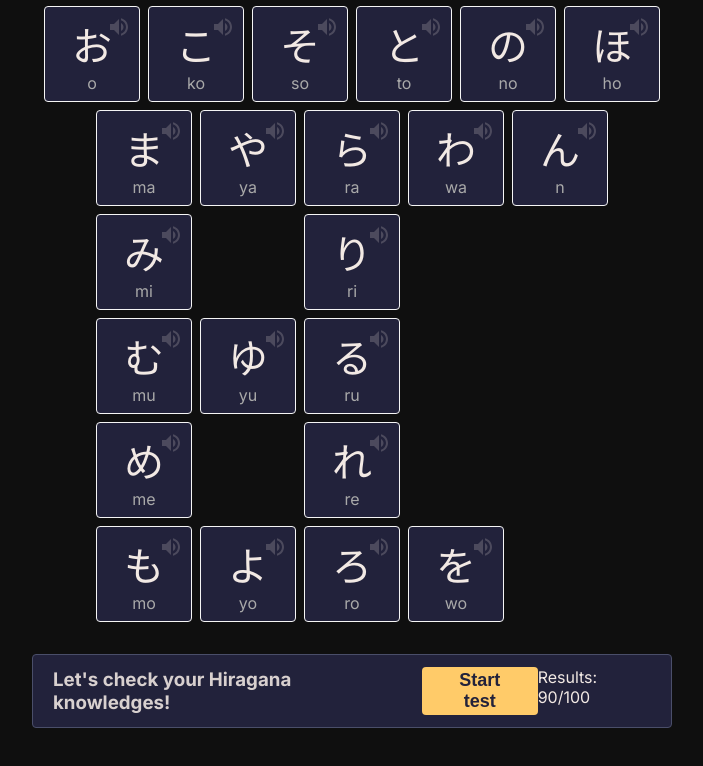
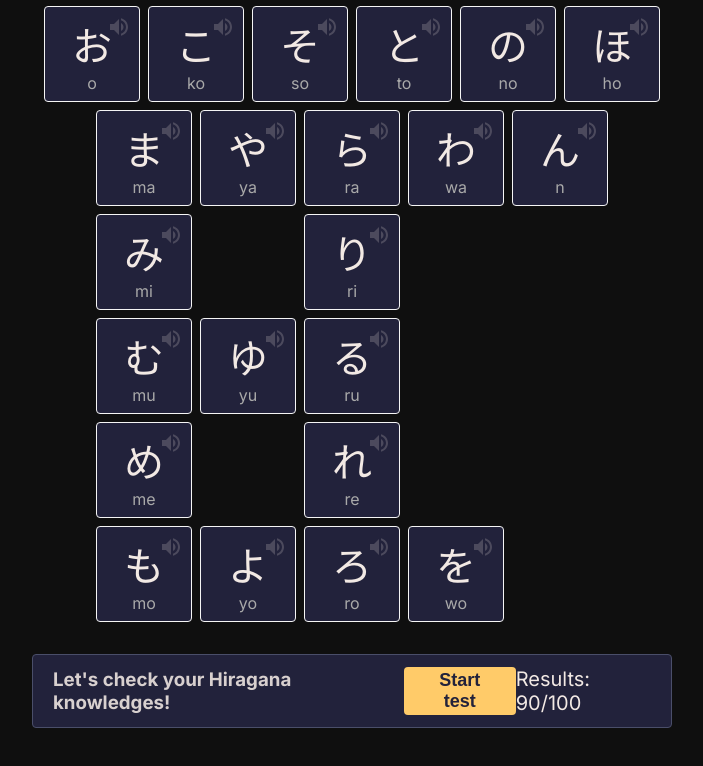
Before and after one commit to dimadidyk0/learn-nexjs, a Next.js app: page /hiragana in a window 1280 px wide. Shown: the part 569-1335 px from the top of the page, without its empty margins (288-991 px from the left). Built offline with nearby package versions, Linux system fonts and the light colour scheme.

Commit message:
chore: update testBanner

```diff
--- a/src/app/hiragana/page.tsx
+++ b/src/app/hiragana/page.tsx
@@ -24,7 +24,10 @@ export default function HiraganaPage() {
         ))}
       </div>
 
-      <TestBanner />
+      <TestBanner
+        title={"Let's check your Hiragana knowledges!"}
+        result={`${90}/${100}`}
+      />
     </main>
   )
 }
--- a/src/components/TestBanner/TestBanner.module.css
+++ b/src/components/TestBanner/TestBanner.module.css
@@ -45,3 +45,9 @@
 .button:hover {
   opacity: 0.8;
 }
+
+.result {
+  font-size: 20px;
+  display: flex;
+  align-items: center;
+}
--- a/src/components/TestBanner/TestBanner.tsx
+++ b/src/components/TestBanner/TestBanner.tsx
@@ -1,17 +1,24 @@
 import React from 'react';
 import s from './TestBanner.module.css';
 
-export default function TestBanner() {
+type Props = {
+  title?: string;
+  result?: string;
+};
+
+export default function TestBanner({ title, result }: Props) {
   return (
     <div className={s.banner}>
       <div className={s.left}>
-        <h3 className={s.title}>Let&apos;s check your Hiragana knowledges!</h3>
+        {title && <h3 className={s.title}>{title}</h3>}
         <button className={s.button}>Start test</button>
       </div>
 
-      <div>
-        Results: 90/100
-      </div>
+      {result && (
+        <div className={s.result}>
+          Results: {result}
+        </div>
+      )}
     </div>
   )
 }
```
